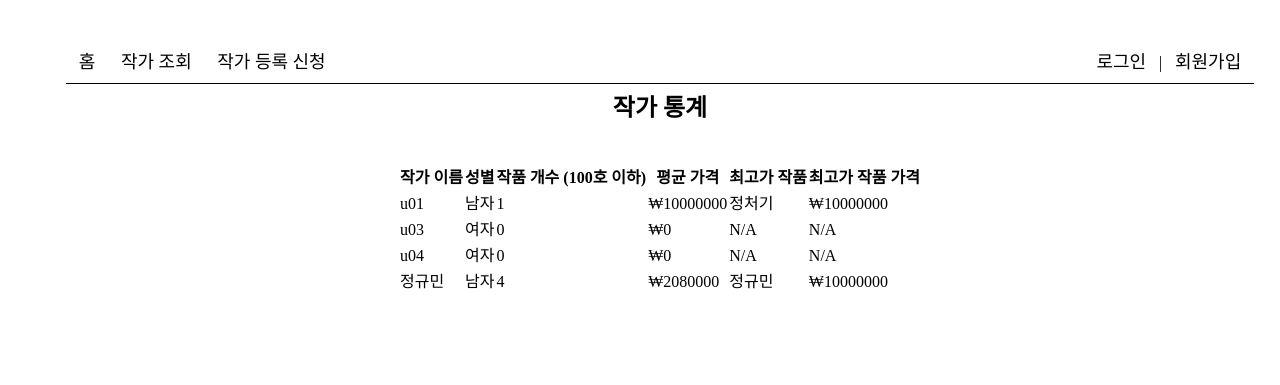
After one commit to kyumin1219/open-gallery, a Django app: page /artist_statistics/ in a window 1280 px wide. The commit adds this page. Shown: the top 385 px of the page. Run offline with Django 5.2, Linux system fonts and the light colour scheme; data comes from the database, SQL or seed files in the repository; both versions use the stored data as it was after the commit.

Commit message:
artist statistics
artist statistics feat

```diff
--- a/gallery/posts/templates/posts/artist_list.html
+++ b/gallery/posts/templates/posts/artist_list.html
@@ -15,7 +15,7 @@
         <section class="mt20">
             <div class="container cc">
                 <!-- 검색 폼 -->
-                <form method="GET" action="{% url 'artist_list' %}" class="search-forms mt2">
+                <form method="GET" action="{% url 'artist_list' %}" class="search_forms mt2">
                     <select name="gender">
                         <option value="">성별 선택</option>
                         <option value="M" {% if request.GET.gender == "M" %}selected{% endif %}>남성</option>
--- a/gallery/posts/templates/posts/artist_registration_list.html
+++ b/gallery/posts/templates/posts/artist_registration_list.html
@@ -16,7 +16,7 @@
         <section class="mt20">
             <div class="container cc">
                 <!-- 검색 폼 -->
-                <form method="GET" action="{% url 'artist_registration_list' %}" class="search-forms mt2">
+                <form method="GET" action="{% url 'artist_registration_list' %}" class="search_forms mt2">
                     <select name="gender">
                         <option value="">성별 선택</option>
                         <option value="M" {% if request.GET.gender == "M" %}selected{% endif %}>남성</option>
--- /dev/null
+++ b/gallery/posts/templates/posts/artist_statistics.html
@@ -0,0 +1,63 @@
+<!DOCTYPE html>
+<html lang="en">
+<head>
+    {% load static %}
+    <meta charset="UTF-8">
+    <meta name="viewport" content="width=device-width, initial-scale=1.0">
+    <link rel="stylesheet" href="{% static 'posts/css/style.css' %}">
+    <title>Artist Statistics</title>
+</head>
+<body>
+    <!-- 헤더 -->
+    {% include 'posts/header.html' %}
+
+    <!-- 메인 -->
+    <main>
+        <section class="mt20">
+            <div class="container cc">
+                <h1 class="tc">작가 통계</h1>
+
+                <!-- 통계 테이블 -->
+                <table class="statistics_table mt6">
+                    <thead>
+                        <tr>
+                            <th>작가 이름</th>
+                            <th>성별</th>
+                            <th>작품 개수 (100호 이하)</th>
+                            <th>평균 가격</th>
+                            <th>최고가 작품</th>
+                            <th>최고가 작품 가격</th>
+                        </tr>
+                    </thead>
+                    <tbody>
+                        {% for stat in artist_stats %}
+                        <tr>
+                            <td>{{ stat.artist.name }}</td>
+                            <td>{{ stat.artist.get_gender_display }}</td>
+                            <td>{{ stat.artwork_count_below_100 }}</td>
+                            <td>₩{{ stat.average_price|floatformat:0 }}</td><td>
+                                {% if stat.most_expensive_artwork %}
+                                    {{ stat.most_expensive_artwork.title }}
+                                {% else %}
+                                    N/A
+                                {% endif %}
+                            </td><td>
+                                {% if stat.most_expensive_artwork %}
+                                    ₩{{ stat.most_expensive_artwork.price|floatformat:0 }}
+                                {% else %}
+                                    N/A
+                                {% endif %}
+                            </td>
+                        </tr>
+                        {% empty %}
+                        <tr>
+                            <td colspan="6" class="tc">통계 데이터가 없습니다.</td>
+                        </tr>
+                        {% endfor %}
+                    </tbody>
+                </table>
+            </div>
+        </section>
+    </main>
+</body>
+</html>
--- a/gallery/posts/templates/posts/header.html
+++ b/gallery/posts/templates/posts/header.html
@@ -15,7 +15,7 @@
                 {% if user.is_authenticated and user.is_staff %}
                     <!-- 관리자만 볼 수 있는 메뉴 -->
                     <li><a href="{% url 'artist_registration_list' %}">작가 등록 신청 내역 조회</a></li>
-                    <li><a href="#">작가 통계</a></li>
+                    <li><a href="{% url 'artist_statistics' %}">작가 통계</a></li>
                 {% endif %}
             </ul>
             <ul class="userTab fb f18">
--- a/gallery/posts/templates/posts/index.html
+++ b/gallery/posts/templates/posts/index.html
@@ -17,7 +17,7 @@
         <section class="mt20">
             <div class="container cc">
                 <!-- 검색 폼 -->
-                <form method="GET" action="{% url 'artwork_list' %}" class="search-form mt2 cc">
+                <form method="GET" action="{% url 'artwork_list' %}" class="search_form mt2 cc">
                     <!-- 제목 검색 -->
                     <input type="text" name="q" placeholder="제목으로 검색" value="{{ request.GET.q }}">
 
--- a/gallery/posts/urls.py
+++ b/gallery/posts/urls.py
@@ -17,6 +17,7 @@ urlpatterns = [
     path('artist-registration/download-csv/', views.download_csv, name='download_csv'),
     path('register_artwork/', views.register_artwork, name='register_artwork'),
     path('register_exhibition/', views.register_exhibition, name='register_exhibition'),
+    path('artist_statistics/', views.artist_statistics, name='artist_statistics'),
 ]
 
 if settings.DEBUG:
--- a/gallery/posts/views.py
+++ b/gallery/posts/views.py
@@ -4,6 +4,7 @@ from django.shortcuts import render, redirect
 from rest_framework.views import APIView
 from rest_framework.response import Response
 from django.contrib.auth.decorators import login_required
+from django.db.models import Avg, Count
 from rest_framework import status
 from django.urls import reverse
 from django.contrib.auth.models import User
@@ -276,3 +277,47 @@ def register_exhibition(request):
         form = ExhibitionForm()
 
     return render(request, 'posts/register_exhibition.html', {'form': form})
+
+# 작품 통계 페이지
+def artist_statistics(request):
+    # 모든 작가 목록을 가져옴
+    artists = Artist.objects.all()
+
+    # 통계 데이터를 담을 리스트
+    artist_stats = []
+
+    for artist in artists:
+        # 해당 작가의 작품 목록을 가져옴
+        artworks = Artwork.objects.filter(artist=artist)
+
+        if artworks.exists():
+            # 100호 이하의 작품 개수
+            artwork_count_below_100 = artworks.filter(hoosu__lte=100).count()
+
+            # 모든 작품의 평균 가격
+            average_price = artworks.aggregate(Avg('price'))['price__avg']
+
+            # 가장 비싼 작품
+            most_expensive_artwork = artworks.order_by('-price').first()
+
+            # 가장 저렴한 작품
+            least_expensive_artwork = artworks.order_by('price').first()
+
+            # 해당 작가의 통계 데이터를 리스트에 추가
+            artist_stats.append({
+                'artist': artist,
+                'artwork_count_below_100': artwork_count_below_100,
+                'average_price': average_price if average_price else 0,
+                'most_expensive_artwork': most_expensive_artwork,
+                'least_expensive_artwork': least_expensive_artwork,
+            })
+        else:
+            artist_stats.append({
+                'artist': artist,
+                'artwork_count_below_100': 0,
+                'average_price': 0,
+                'most_expensive_artwork': None,
+                'least_expensive_artwork': None,
+            })
+
+    return render(request, 'posts/artist_statistics.html', {'artist_stats': artist_stats})
```
Also changed, not shown: gallery/posts/static/posts/css/style.css (+13 -13 lines), gallery/db.sqlite3, gallery/media/artwork_images/스크린샷_2024-06-20_오전_11_pkWnysS.44.08.png (added).
